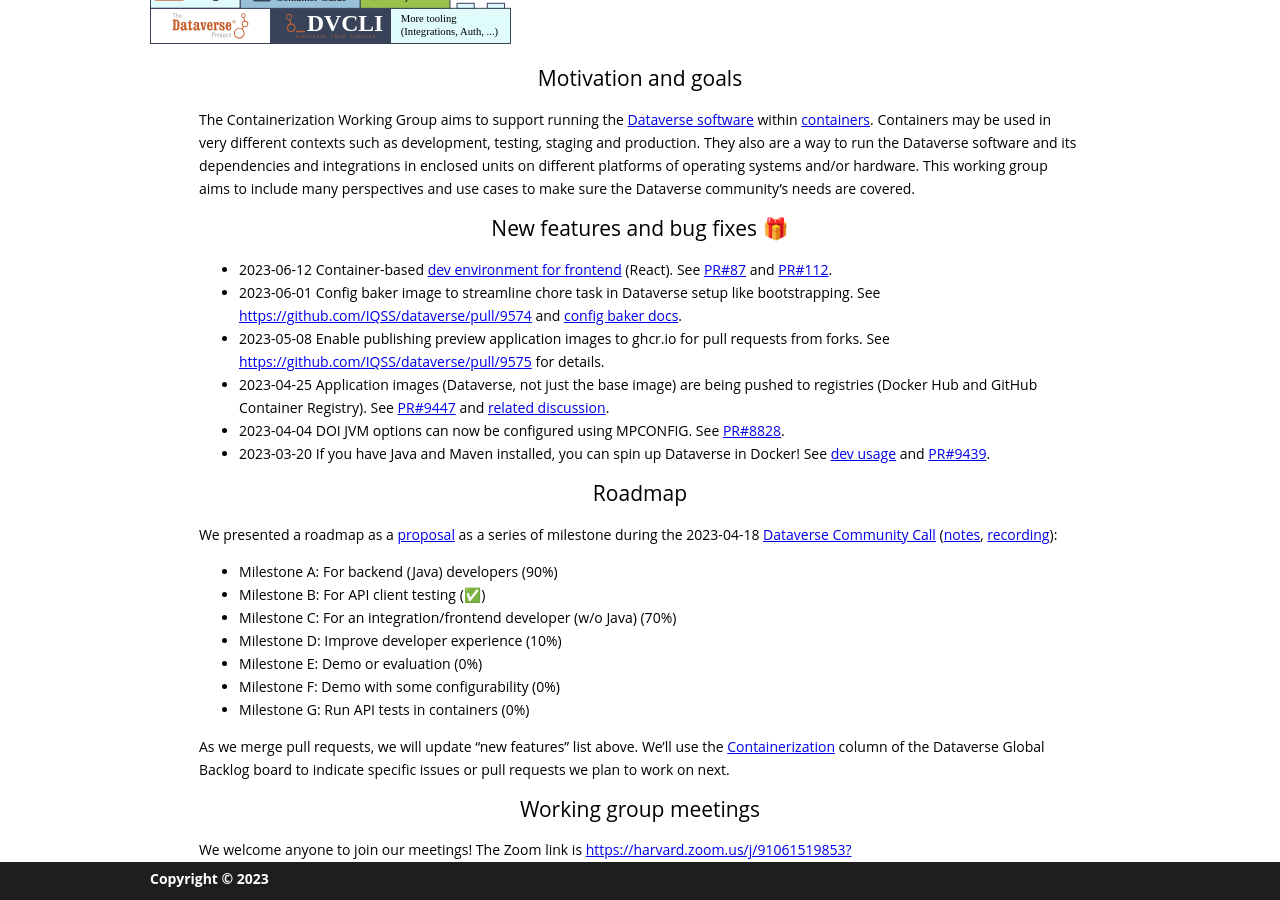
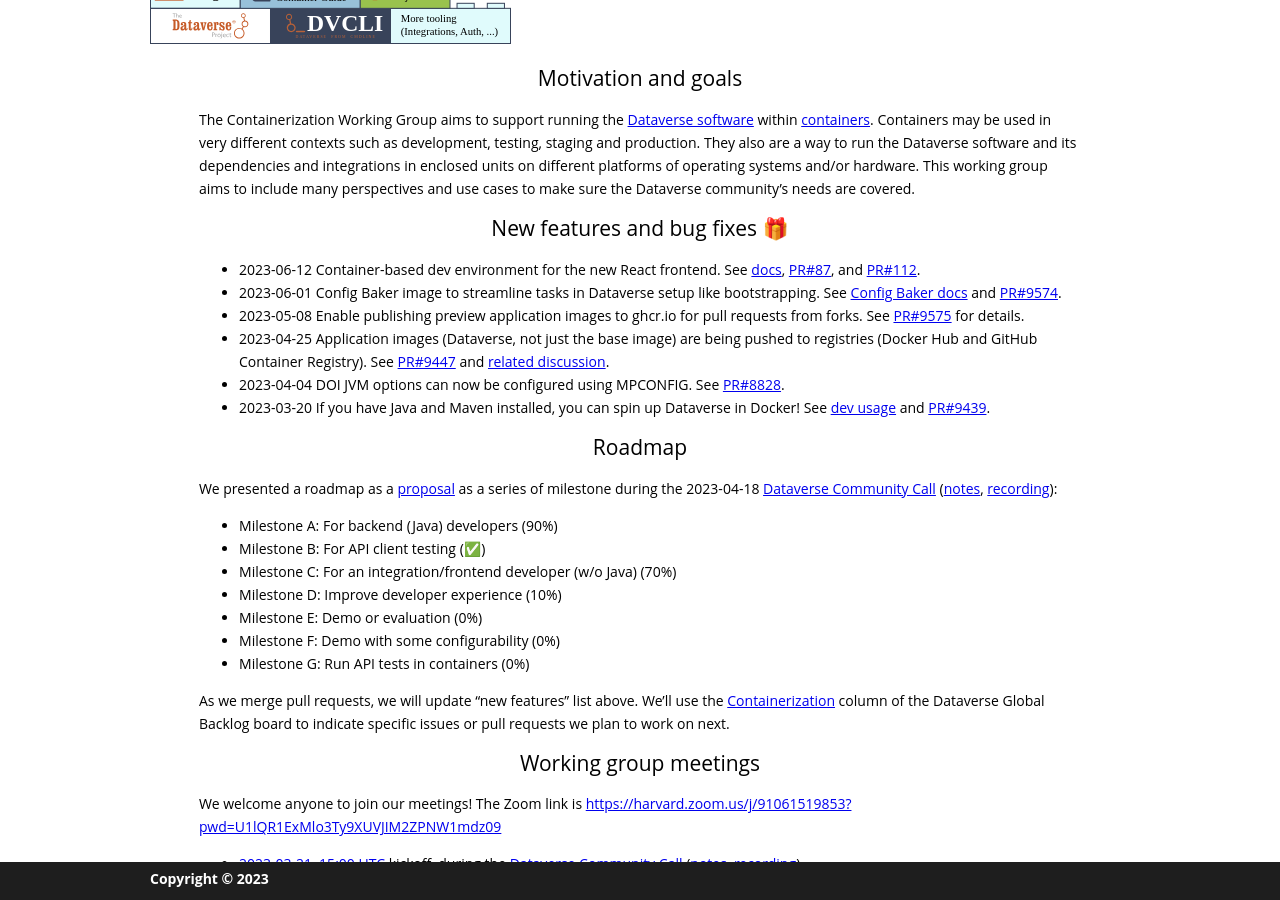
Before and after one commit to gdcc/ct.gdcc.io, a Jekyll site: the page built from index.md, in a window 1280 px wide and 900 px high, scrolled down 492 px. Built offline with Jekyll 4.4.1, drawn with Linux system fonts in a browser that asks for light colours; our own code applies the rules of GitHub Pages for plain Markdown files.

Commit message:
clean up new features list

```diff
--- a/index.md
+++ b/index.md
@@ -11,9 +11,9 @@ This working group aims to include many perspectives and use cases to make sure
 
 ## New features and bug fixes 🎁
 
-- 2023-06-12 Container-based [dev environment for frontend](https://github.com/IQSS/dataverse-frontend#local-development-environment) (React). See [PR#87](https://github.com/IQSS/dataverse-frontend/pull/87) and [PR#112](https://github.com/IQSS/dataverse-frontend/pull/112).
-- 2023-06-01 Config baker image to streamline chore task in Dataverse setup like bootstrapping. See <https://github.com/IQSS/dataverse/pull/9574> and [config baker docs][].
-- 2023-05-08 Enable publishing preview application images to ghcr.io for pull requests from forks. See <https://github.com/IQSS/dataverse/pull/9575> for details.
+- 2023-06-12 Container-based dev environment for the new React frontend. See [docs](https://github.com/IQSS/dataverse-frontend#local-development-environment), [PR#87](https://github.com/IQSS/dataverse-frontend/pull/87), and [PR#112](https://github.com/IQSS/dataverse-frontend/pull/112).
+- 2023-06-01 Config Baker image to streamline tasks in Dataverse setup like bootstrapping. See [Config Baker docs][] and [PR#9574](https://github.com/IQSS/dataverse/pull/9574).
+- 2023-05-08 Enable publishing preview application images to ghcr.io for pull requests from forks. See [PR#9575](https://github.com/IQSS/dataverse/pull/9575) for details.
 - 2023-04-25 Application images (Dataverse, not just the base image) are being pushed to registries (Docker Hub and GitHub Container Registry). See [PR#9447](https://github.com/IQSS/dataverse/pull/9447) and [related discussion](https://dataverse.zulipchat.com/#narrow/stream/375812-containers/topic/push.20to.20registry).
 - 2023-04-04 DOI JVM options can now be configured using MPCONFIG. See [PR#8828](https://github.com/IQSS/dataverse/pull/8828).
 - 2023-03-20 If you have Java and Maven installed, you can spin up Dataverse in Docker! See [dev usage][] and [PR#9439](https://github.com/IQSS/dataverse/pull/9439).
```
